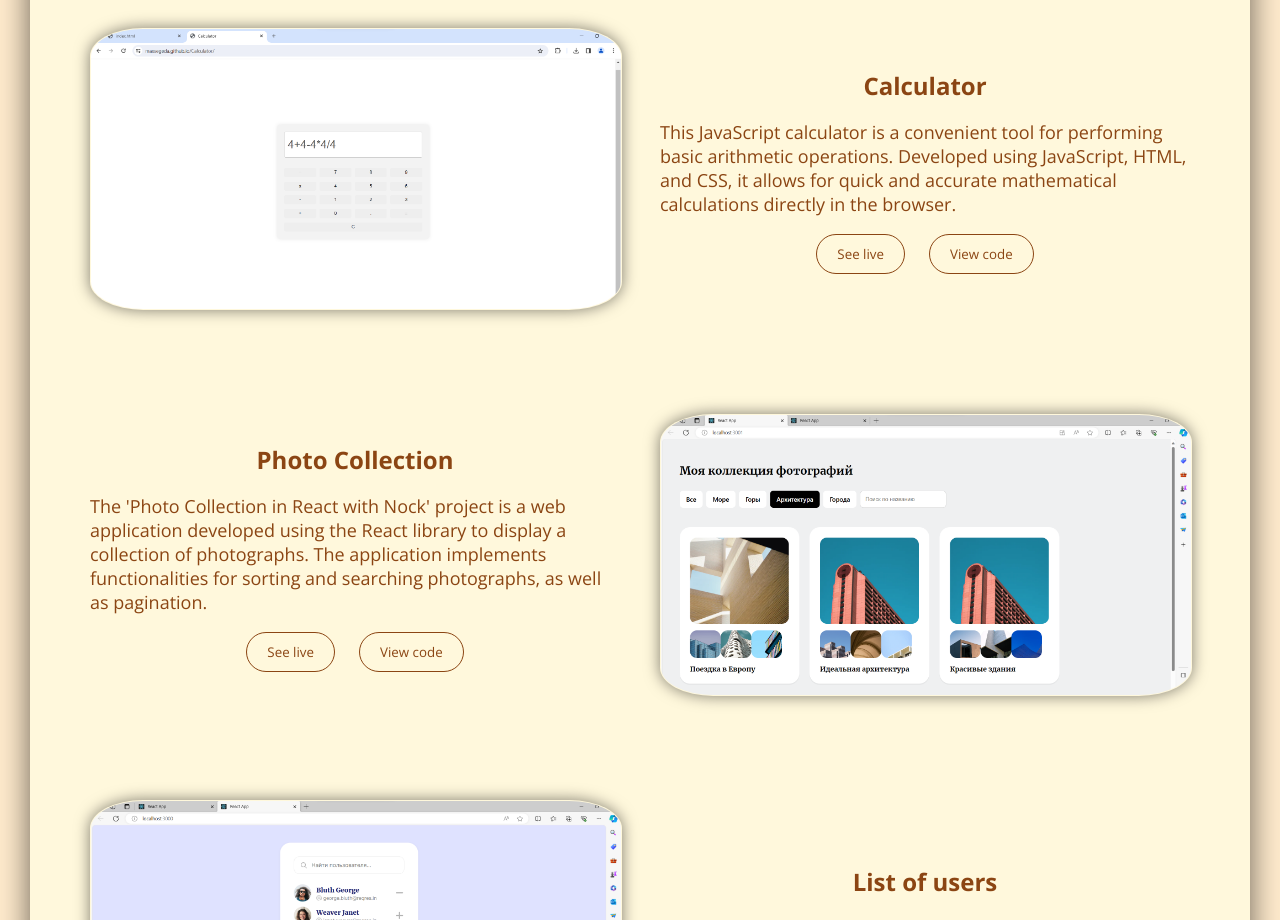
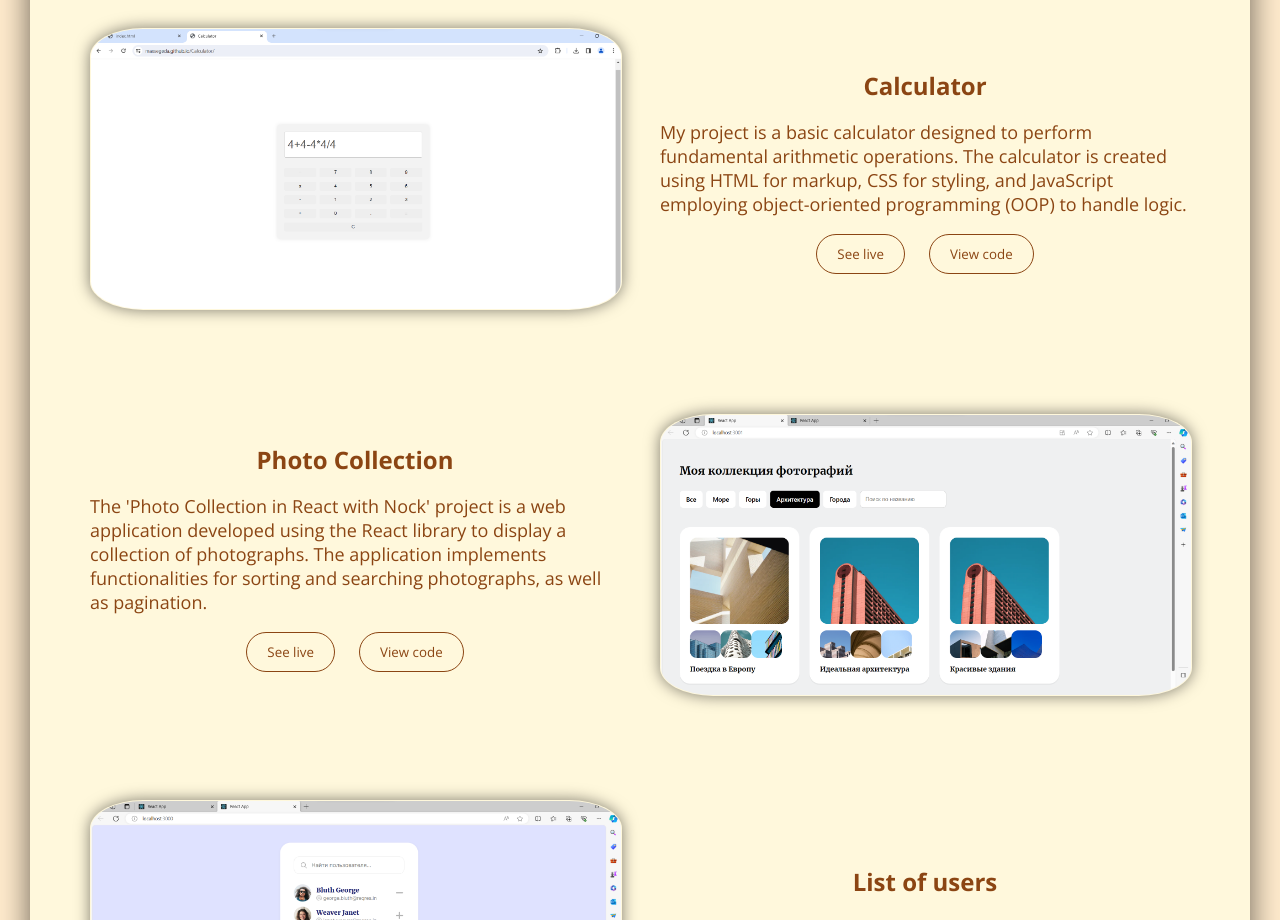
Before and after one commit to maxsegeda/Portfolio, a plain HTML site: page index.html in a window 1280 px wide. Shown: the part 1480-2400 px from the top of the page. Drawn offline with nearby package versions, Linux system fonts and the light colour scheme.

Commit message:
Update index.html

```diff
--- a/index.html
+++ b/index.html
@@ -174,10 +174,10 @@
           <div class="cloud-disk-info">
             <h3>Calculator</h3>
             <p>
-              This JavaScript calculator is a convenient tool for performing
-              basic arithmetic operations. Developed using JavaScript, HTML, and
-              CSS, it allows for quick and accurate mathematical calculations
-              directly in the browser.
+              My project is a basic calculator designed to perform fundamental
+              arithmetic operations. The calculator is created using HTML for
+              markup, CSS for styling, and JavaScript employing object-oriented
+              programming (OOP) to handle logic.
             </p>
             <div>
               <button
```
